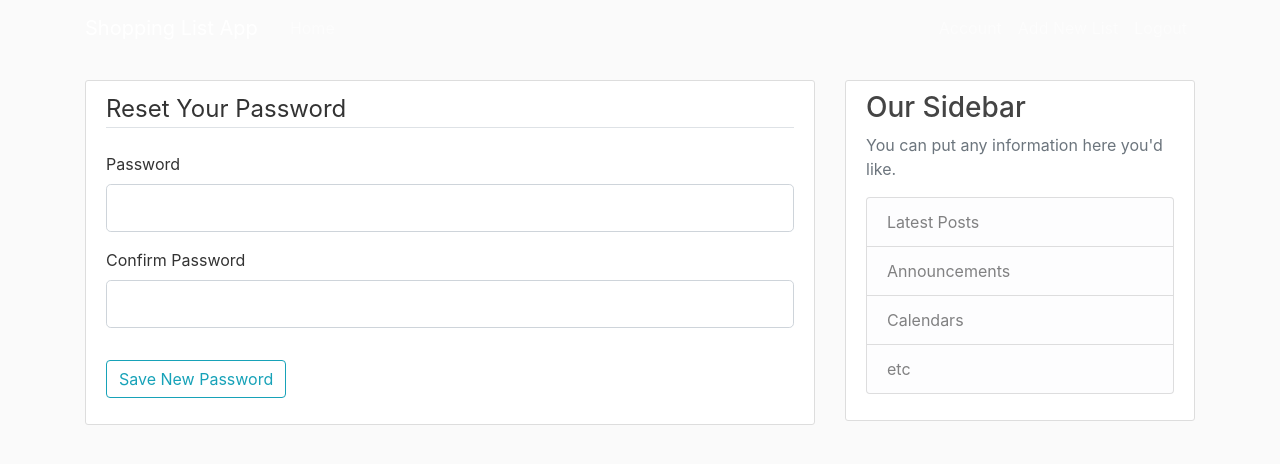
After one commit to TaherAmlaki/ShoppingListApp, a Flask app: page /user/reset_password in a window 1280 px wide. The commit adds this page. Shown: the top 464 px of the page. Run offline with Flask 2, Linux system fonts and the light colour scheme; the visitor is signed in with stand-in values (Sample User, id 1); some libraries are stand-ins or nearby versions.

Commit message:
Reset password template, form and view added

```diff
--- a/ShoppingListApp/templates/account.html
+++ b/ShoppingListApp/templates/account.html
@@ -5,7 +5,7 @@
     <div class="card">
       <div class="card-body">
         <h5 class="card-title">Change Your Password</h5>
-        <a href="#" class="btn btn-primary">Reset Password</a>
+        <a href="{{ url_for('user_views.reset_password') }}" class="btn btn-primary">Reset Password</a>
       </div>
     </div>
 
--- /dev/null
+++ b/ShoppingListApp/templates/reset_password.html
@@ -0,0 +1,46 @@
+{% extends "base.html" %}
+{% block content %}
+    <div class="content-section">
+        <form action="" method="POST">
+            {{ form.hidden_tag() }}
+            <fieldset class="form-group">
+                <legend class="border-bottom mb-4">
+                    Reset Your Password
+                </legend>
+
+                <div class="form-group">
+                    {{ form.password.label(class="form-control-label") }}
+                    {% if form.password.errors %}
+                        {{ form.password(class="form-control form-control-lg is-invalid") }}
+                        <div class="invalid-feedback">
+                            {% for error in form.password.errors %}
+                                <span>{{ error }}</span>
+                            {% endfor %}
+                        </div>
+                    {% else %}
+                        {{ form.password(class="form-control form-control-lg") }}
+                    {% endif %}
+                </div>
+
+                <div class="form-group">
+                    {{ form.confirm_password.label(class="form-control-label") }}
+                    {% if form.confirm_password.errors %}
+                        {{ form.confirm_password(class="form-control form-control-lg is-invalid") }}
+                        <div class="invalid-feedback">
+                            {% for error in form.confirm_password.errors %}
+                                <span>{{ error }}</span>
+                            {% endfor %}
+                        </div>
+                    {% else %}
+                        {{ form.confirm_password(class="form-control form-control-lg") }}
+                    {% endif %}
+                </div>
+            </fieldset>
+
+            <div class="form-group">
+                {{ form.submit(class="btn btn-outline-info") }}
+            </div>
+        </form>
+    </div>
+
+{% endblock content %}
--- a/ShoppingListApp/users/forms.py
+++ b/ShoppingListApp/users/forms.py
@@ -23,3 +23,9 @@
     password = PasswordField("Password", validators=[DataRequired(), Length(min=4, max=50)])
     remember = BooleanField("Remember Me")
     submit = SubmitField("Sign In")
+
+
+class ResetPasswordForm(FlaskForm):
+    password = PasswordField("Password", validators=[DataRequired(), Length(min=4, max=50)])
+    confirm_password = PasswordField("Confirm Password", validators=[DataRequired(), EqualTo('password')])
+    submit = SubmitField("Save New Password")
--- a/ShoppingListApp/users/views.py
+++ b/ShoppingListApp/users/views.py
@@ -4,8 +4,7 @@
 
 from ShoppingListApp.users.models import User
 
-from .forms import RegistrationForm
-from .forms import LoginForm
+from .forms import RegistrationForm, LoginForm, ResetPasswordForm
 
 
 user_views = Blueprint("user_views", __name__, url_prefix="/user")
@@ -62,3 +61,16 @@
 @login_required
 def account():
     return render_template("account.html", title="Account")
+
+
+@user_views.route("/reset_password", methods=["POST", "GET"])
+@login_required
+def reset_password():
+    form = ResetPasswordForm()
+    if form.validate_on_submit():
+        user = User.find_by_id(current_user.get_id())
+        user.password = User.hash_password(form.password.data)
+        user.save()
+        flash(f"New password is set for '{user.username}'.", category="success")
+        return redirect(url_for("site_views.home"))
+    return render_template("reset_password.html", title="Reset Your Password", form=form)
```
